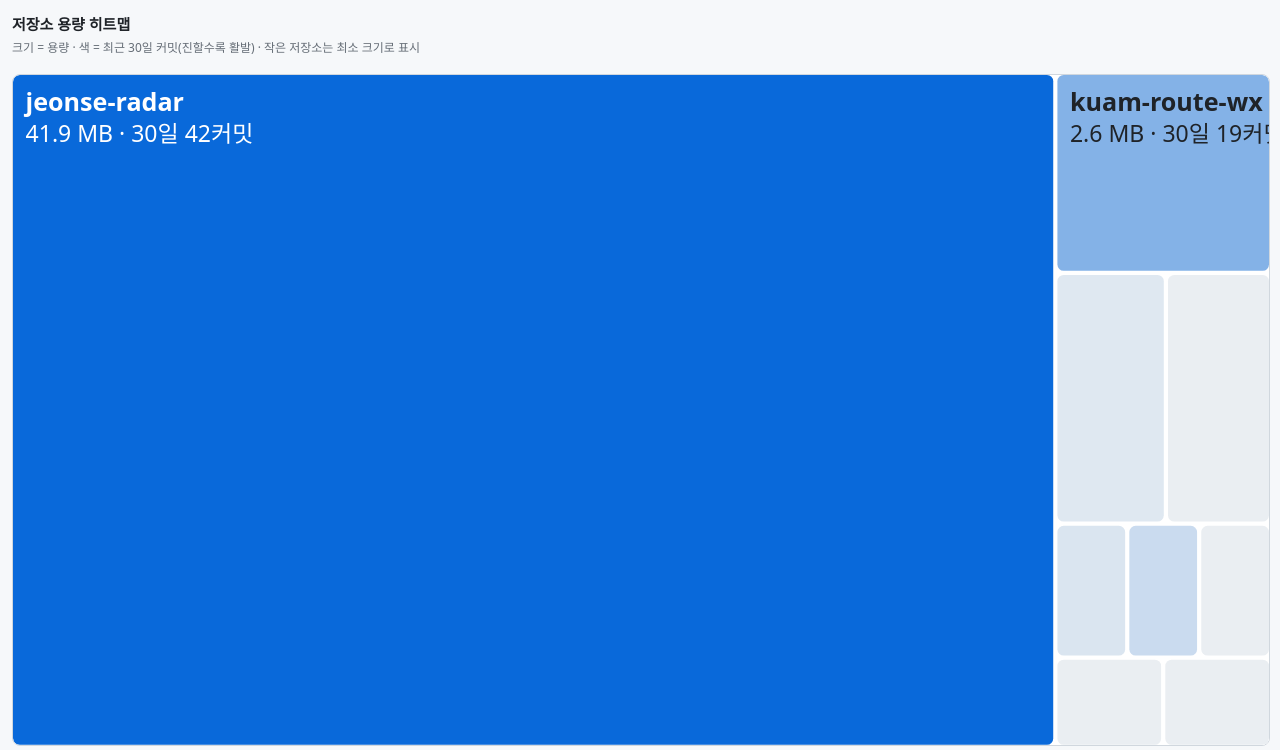
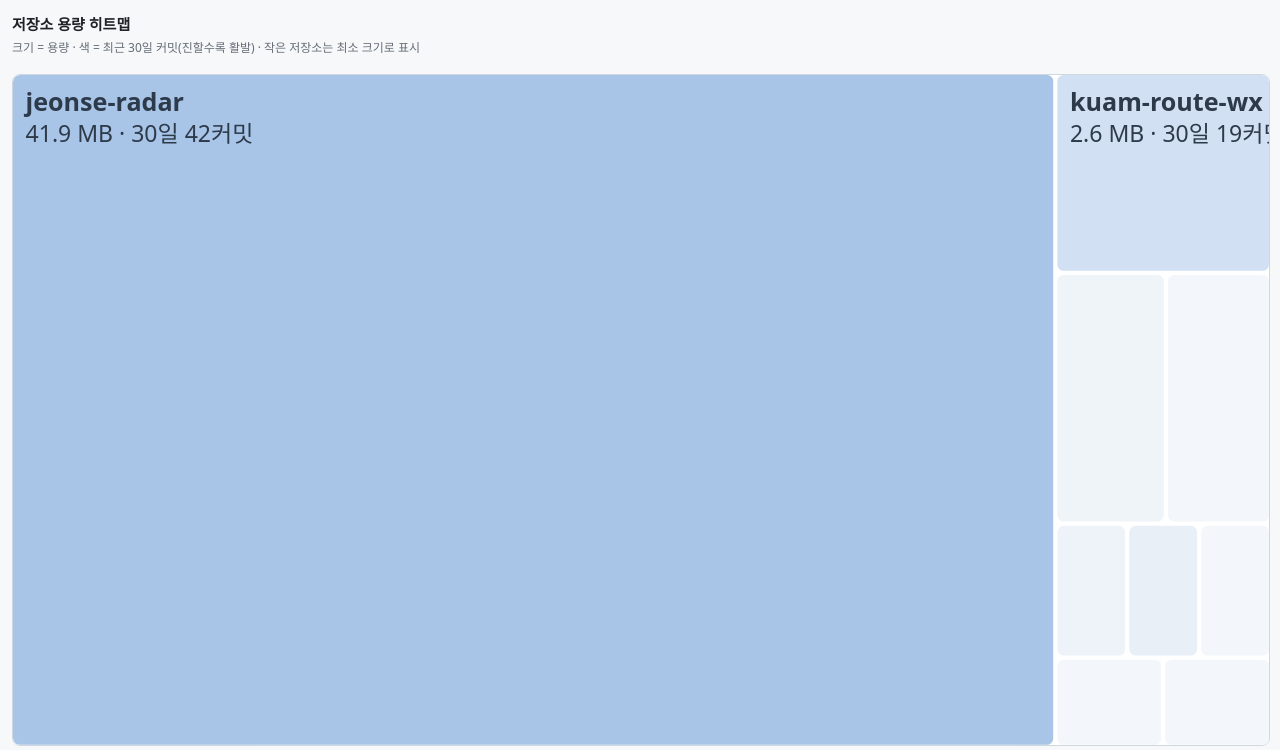
Before and after one commit to muteldw/gh-monitor, a plain HTML site: page docs/index.html in a window 1280 px wide. Shown: the part 518-1268 px from the top of the page. Drawn offline with nearby package versions, Linux system fonts and the light colour scheme.

Commit message:
style: 히트맵 색상을 은은한 파스텔 톤으로 변경
Co-Authored-By: Claude Sonnet 5.5 <noreply@anthropic.com>
Claude-Session: https://claude.ai/code/session_01AQgpaiBWWDrqT9kzrvNZ55

```diff
--- a/docs/index.html
+++ b/docs/index.html
@@ -42,13 +42,13 @@ fetch('data.json?'+Date.now()).then(r=>r.json()).then(d=>{
   const W=600,H=320,tot=sum(v=>v.size_kb)||1,mx=Math.max(1,...R.map(([,v])=>v.commits_30d));
   const root=d3.hierarchy({children:R.map(([n,v])=>({n,s:v.size_kb,c:v.commits_30d,pr:v.private}))}).sum(x=>x.children?0:Math.max(x.s,tot*0.012)).sort((a,b)=>b.value-a.value);
   d3.treemap().size([W,H]).paddingInner(2)(root);
-  const col=d3.scaleLinear([0,mx],['#eaeef2','#0969da']);
+  const col=d3.scaleLinear([0,mx],['#f3f6fa','#a8c5e8']);
   tmEl=document.getElementById('tm');tmEl.innerHTML='';
   const s=d3.select(tmEl).append('svg').attr('id','tmsvg').attr('xmlns','http://www.w3.org/2000/svg').attr('viewBox','0 0 '+W+' '+H).attr('width','100%').attr('font-family','system-ui,sans-serif');
   s.append('rect').attr('width',W).attr('height',H).attr('fill','#fff');
   const g=s.selectAll('g').data(root.leaves()).join('g').attr('transform',x=>'translate('+x.x0+','+x.y0+')');
   g.append('rect').attr('width',x=>x.x1-x.x0).attr('height',x=>x.y1-x.y0).attr('rx',3).attr('fill',x=>col(x.data.c));
-  g.filter(x=>x.x1-x.x0>60&&x.y1-x.y0>34).each(function(x){const e=d3.select(this),k=x.data.c>mx*0.55?'#fff':'#1f2328';
+  g.filter(x=>x.x1-x.x0>60&&x.y1-x.y0>34).each(function(x){const e=d3.select(this),k='#2d3a4a';
    e.append('text').attr('x',6).attr('y',17).attr('font-size',12).attr('font-weight',600).attr('fill',k).text(x.data.n+(x.data.pr?' (비공개)':''));
    e.append('text').attr('x',6).attr('y',32).attr('font-size',11).attr('fill',k).text(mb(x.data.s)+' · 30일 '+x.data.c+'커밋');});
   document.getElementById('tmsave').onclick=async()=>{const m=document.getElementById('tmmsg');
```
